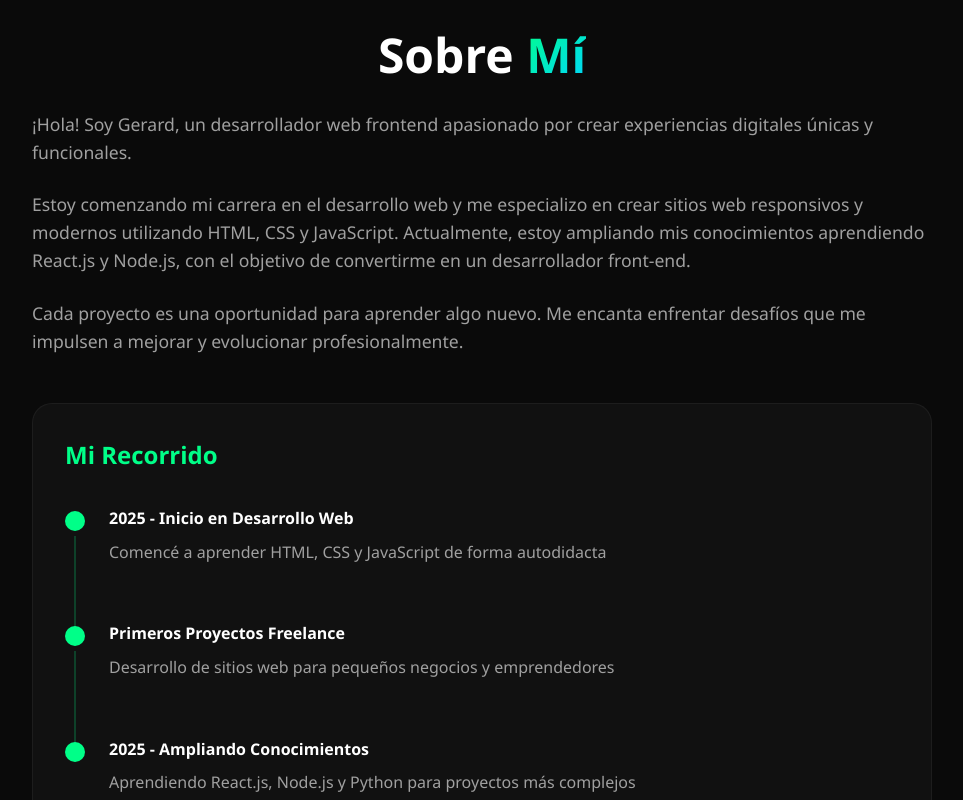
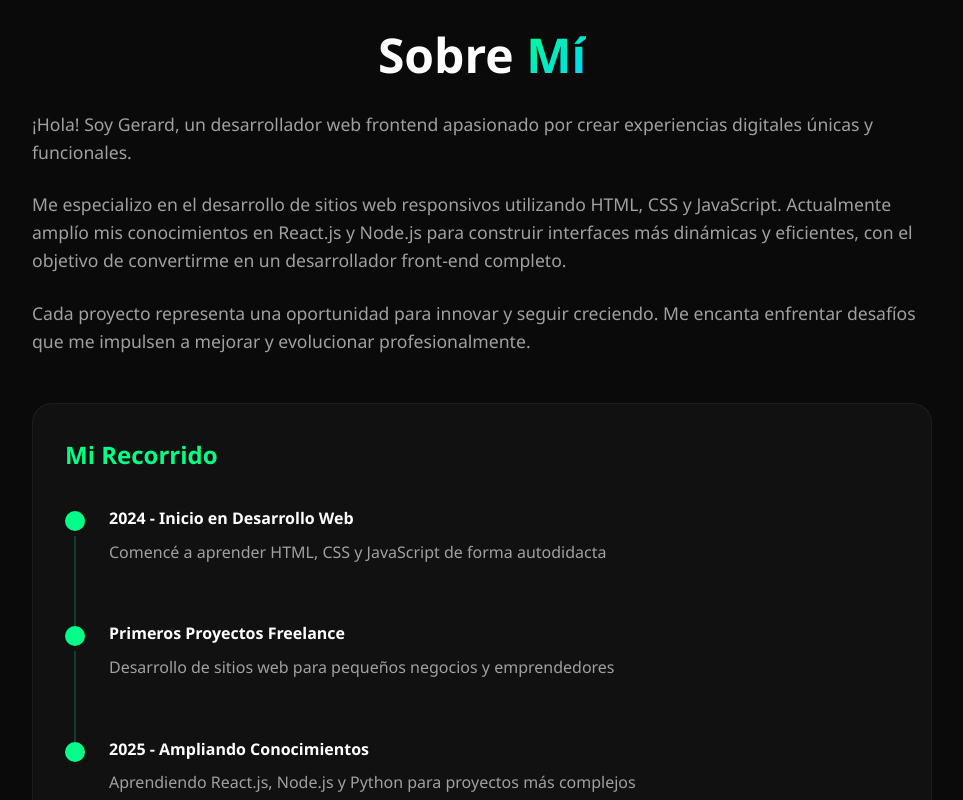
Before and after one commit to gerard-ojeda18/Portfolio-GO, a plain HTML site: page index.html in a window 1280 px wide. Shown: the part 879-1679 px from the top of the page, without its empty margins (158-1121 px from the left). Drawn offline with Linux system fonts and the light colour scheme.

Commit message:
Se cambian cosas

```diff
--- a/index.html
+++ b/index.html
@@ -31,7 +31,7 @@
     <!-- Hero -->
     <section class="hero" id="inicio">
         <div class="hero-content">
-            <h1>Hola, soy <span class="gradient-text">Gerard Ojeda</span></h1>
+            <h1><span class="gradient-text">Gerard Ojeda</span></h1>
             <p class="subtitle">Desarrollador Frontend | Especializado en crear experiencias web modernas</p>
             <p class="hero-description">HTML • CSS • JavaScript • React (en progreso)</p>
             <div class="availability-badge">
@@ -51,15 +51,15 @@
         <div class="about-content">
             <div class="about-text">
                 <p>¡Hola! Soy Gerard, un desarrollador web frontend apasionado por crear experiencias digitales únicas y funcionales.</p>
-                <p>Estoy comenzando mi carrera en el desarrollo web y me especializo en crear sitios web responsivos y modernos utilizando HTML, CSS y JavaScript. Actualmente, estoy ampliando mis conocimientos aprendiendo React.js y Node.js, con el objetivo de convertirme en un desarrollador front-end.</p>
-                <p>Cada proyecto es una oportunidad para aprender algo nuevo. Me encanta enfrentar desafíos que me impulsen a mejorar y evolucionar profesionalmente.</p>
+                <p>Me especializo en el desarrollo de sitios web responsivos utilizando HTML, CSS y JavaScript. Actualmente amplío mis conocimientos en React.js y Node.js para construir interfaces más dinámicas y eficientes, con el objetivo de convertirme en un desarrollador front-end completo.</p>
+                <p>Cada proyecto representa una oportunidad para innovar y seguir creciendo. Me encanta enfrentar desafíos que me impulsen a mejorar y evolucionar profesionalmente.</p>
 
                 <div class="journey-timeline">
                     <h3>Mi Recorrido</h3>
                     <div class="timeline-item">
                         <div class="timeline-dot"></div>
                         <div class="timeline-content">
-                            <h4>2025 - Inicio en Desarrollo Web</h4>
+                            <h4>2024 - Inicio en Desarrollo Web</h4>
                             <p>Comencé a aprender HTML, CSS y JavaScript de forma autodidacta</p>
                         </div>
                     </div>
```
